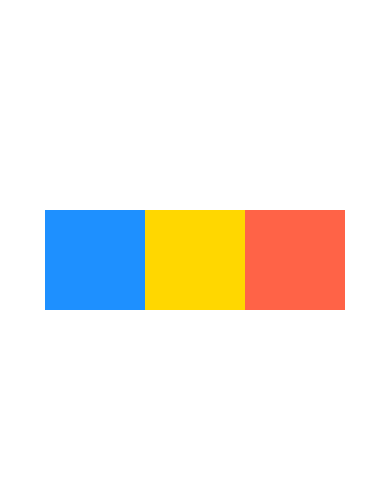
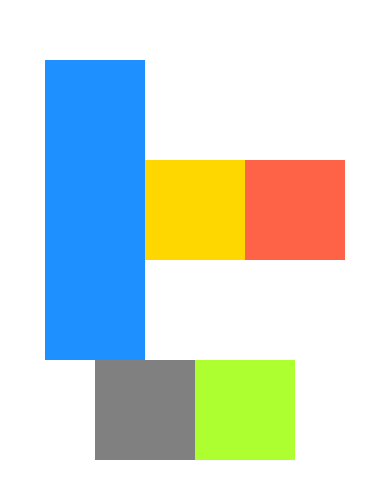
Before and after one commit to blackstone86/rn-donewithit, a React Native app: screen / in a window 390 px wide. Shown: the part 162-660 px from the top of the page. Built offline with nearby package versions, Linux system fonts and the light colour scheme.

Commit message:
feat: 🎸 [FlexWrap.jsx] add flexwrap

```diff
--- a/demos/FlexWrap.jsx
+++ b/demos/FlexWrap.jsx
@@ -5,18 +5,26 @@ import React from 'react'
 
 export default function App() {
 
+  /**
+   * flexWrap available values
+   * nowrap
+   * wrap
+   * wrap-reverse
+   */
   return (
     <View style={{
       backgroundColor: '#fff',
       flex: 1,
       flexDirection: 'row', // default: column
       justifyContent: 'center', // main axis
-      alignItems: 'center', // secondary axis
+      alignItems: 'center', // secondary axis , control items within each line.
+      alignContent: 'center', // secondary axis, alignment of the entire content
+      flexWrap: 'wrap'
     }}>
       <View style={{
         backgroundColor: 'dodgerblue',
         width: 100,
-        height: 100,
+        height: 300,
       }} />
       <View style={{
         backgroundColor: 'gold',
@@ -28,6 +36,16 @@ export default function App() {
         width: 100,
         height: 100,
       }} />
+      <View style={{
+        backgroundColor: 'grey',
+        width: 100,
+        height: 100,
+      }} />
+      <View style={{
+        backgroundColor: 'greenyellow',
+        width: 100,
+        height: 100,
+      }} />
     </View>
   )
 }
```
